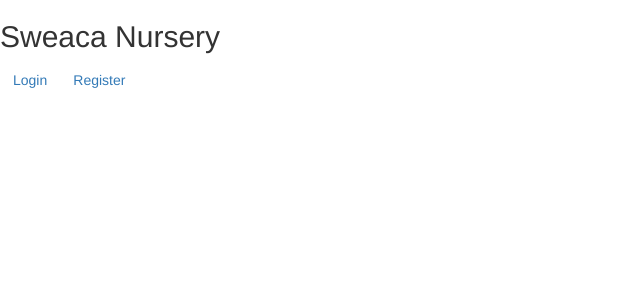
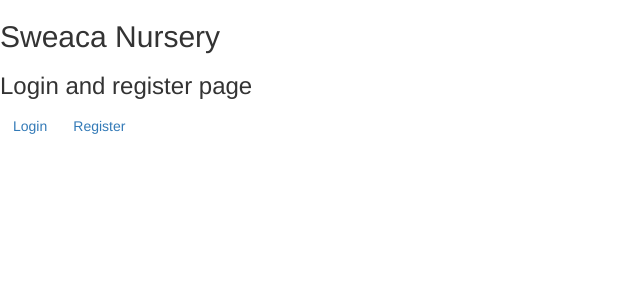
Before and after one commit to jitesh1709/Sample-Project, an Angular app: page / in a window 1280 px wide. Shown: the top 300 px of the page, without its empty margins (0-640 px from the left). Built offline with nearby package versions, Linux system fonts and the light colour scheme.

Commit message:
added h3 tag

```diff
--- a/src/app/app.component.html
+++ b/src/app/app.component.html
@@ -1,4 +1,5 @@
 <h2>Sweaca Nursery</h2>
+<h3>Login and register page</h3>
 
 <!-- 	<p>
 <a [routerLink]="['login']" class="btn btn-link">Login</a>
```
